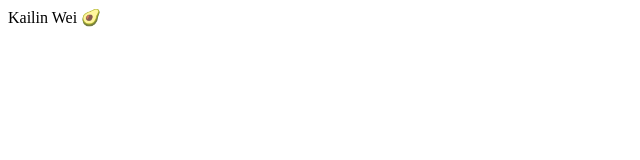
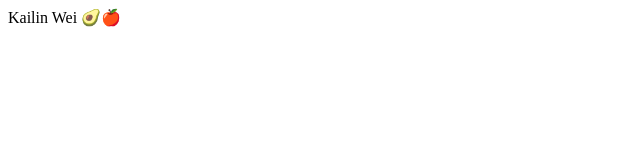
Before and after one commit to kailinwei/comp2350-week3-a01237685, a website: page index.html in a window 1280 px wide. Shown: the full height of the page, 0-640 px from the left. Drawn offline with Linux system fonts and the light colour scheme.

Commit message:
add emoji

```diff
--- a/index.html
+++ b/index.html
@@ -5,7 +5,7 @@
 	</head>
 	<html>
 		<div>
-			Kailin Wei 🥑
+			Kailin Wei 🥑🍎
 		</div>
 	</html>
 </html>
```
